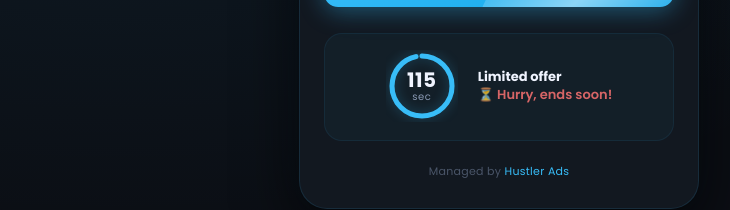
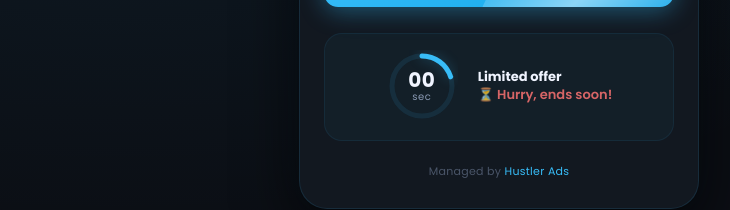
Before and after one commit to nexaforrge/ashishbhai_yaarwin, a plain HTML site: page index.html in a window 1280 px wide. Shown: the part 497-707 px from the top of the page, without its empty margins (141-871 px from the left). Drawn offline with Linux system fonts and the light colour scheme.

Commit message:
Update index.html

```diff
--- a/index.html
+++ b/index.html
@@ -522,7 +522,7 @@
             'use strict';
 
             // ── Config ──
-            const TOTAL_SECONDS = 120;
+            const TOTAL_SECONDS = 5;
             const CIRCUMFERENCE = 188.5; // 2 * PI * 30
 
             // ── DOM refs ──
```
